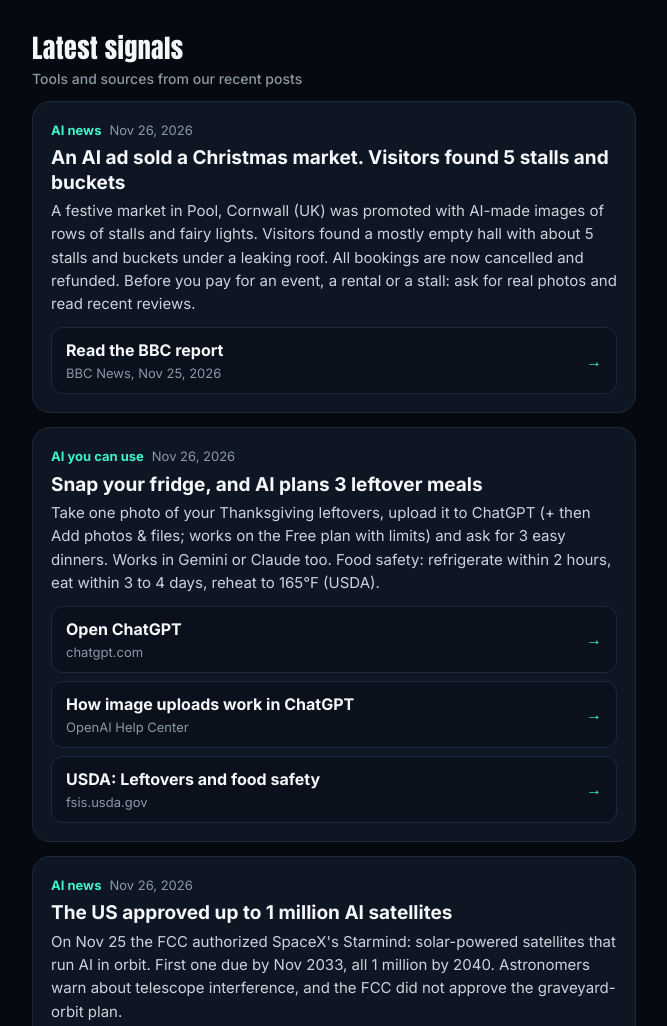
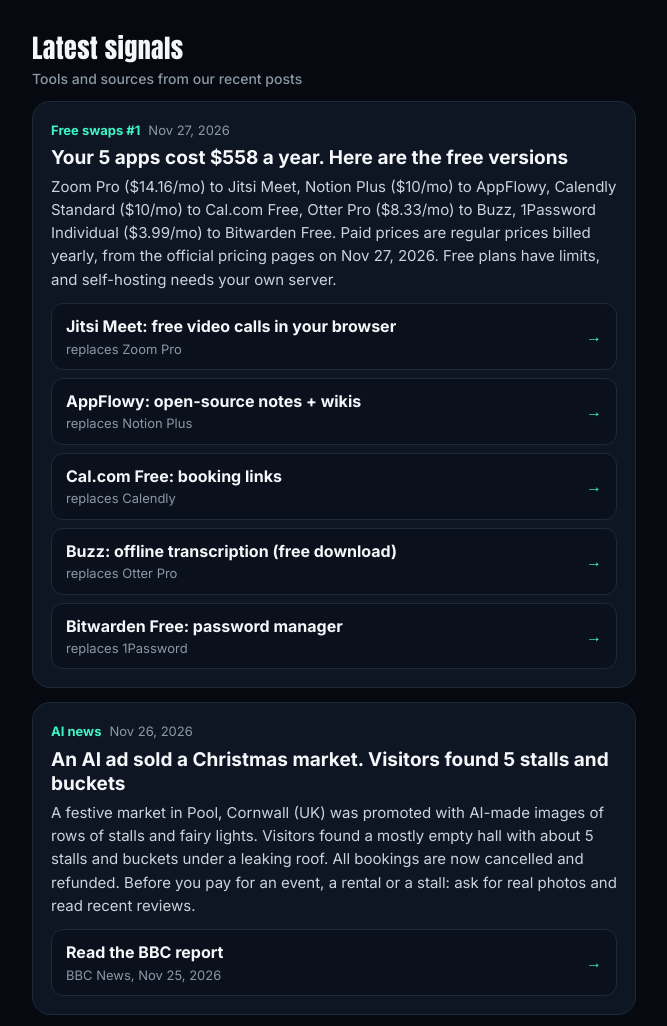
Before and after one commit to aisignaldaily/aisignaldaily.github.io, a plain HTML site: page index.html in a window 1280 px wide. Shown: the part 928-1954 px from the top of the page, without its empty margins (306-973 px from the left). Drawn offline with Linux system fonts and the light colour scheme.

Commit message:
Add signal: Free swaps #1 (5 apps, $558 a year)
Co-Authored-By: Claude Opus 5.5 <noreply@anthropic.com>
Claude-Session: https://claude.ai/code/session_015fSwjmbW6c56LziHCVKk1W

```diff
--- a/index.html
+++ b/index.html
@@ -111,6 +111,15 @@ footer{margin-top:40px;text-align:center;font-size:13px;color:var(--muted)}
 {
   // Newest first. Each entry = one post. Claude adds new entries at the top.
   const signals = [
+    {date:'Nov 27, 2026', tag:'Free swaps #1', title:'Your 5 apps cost $558 a year. Here are the free versions',
+     note:"Zoom Pro ($14.16/mo) to Jitsi Meet, Notion Plus ($10/mo) to AppFlowy, Calendly Standard ($10/mo) to Cal.com Free, Otter Pro ($8.33/mo) to Buzz, 1Password Individual ($3.99/mo) to Bitwarden Free. Paid prices are regular prices billed yearly, from the official pricing pages on Nov 27, 2026. Free plans have limits, and self-hosting needs your own server.",
+     links:[
+       {label:'Jitsi Meet: free video calls in your browser', sub:'replaces Zoom Pro', url:'https://meet.jit.si/'},
+       {label:'AppFlowy: open-source notes + wikis', sub:'replaces Notion Plus', url:'https://appflowy.com/'},
+       {label:'Cal.com Free: booking links', sub:'replaces Calendly', url:'https://cal.com/'},
+       {label:'Buzz: offline transcription (free download)', sub:'replaces Otter Pro', url:'https://github.com/chidiwilliams/buzz'},
+       {label:'Bitwarden Free: password manager', sub:'replaces 1Password', url:'https://bitwarden.com/'}
+     ]},
     {date:'Nov 26, 2026', tag:'AI news', title:'An AI ad sold a Christmas market. Visitors found 5 stalls and buckets',
      note:"A festive market in Pool, Cornwall (UK) was promoted with AI-made images of rows of stalls and fairy lights. Visitors found a mostly empty hall with about 5 stalls and buckets under a leaking roof. All bookings are now cancelled and refunded. Before you pay for an event, a rental or a stall: ask for real photos and read recent reviews.",
      links:[
```
Also changed, not shown: 1 other file.
